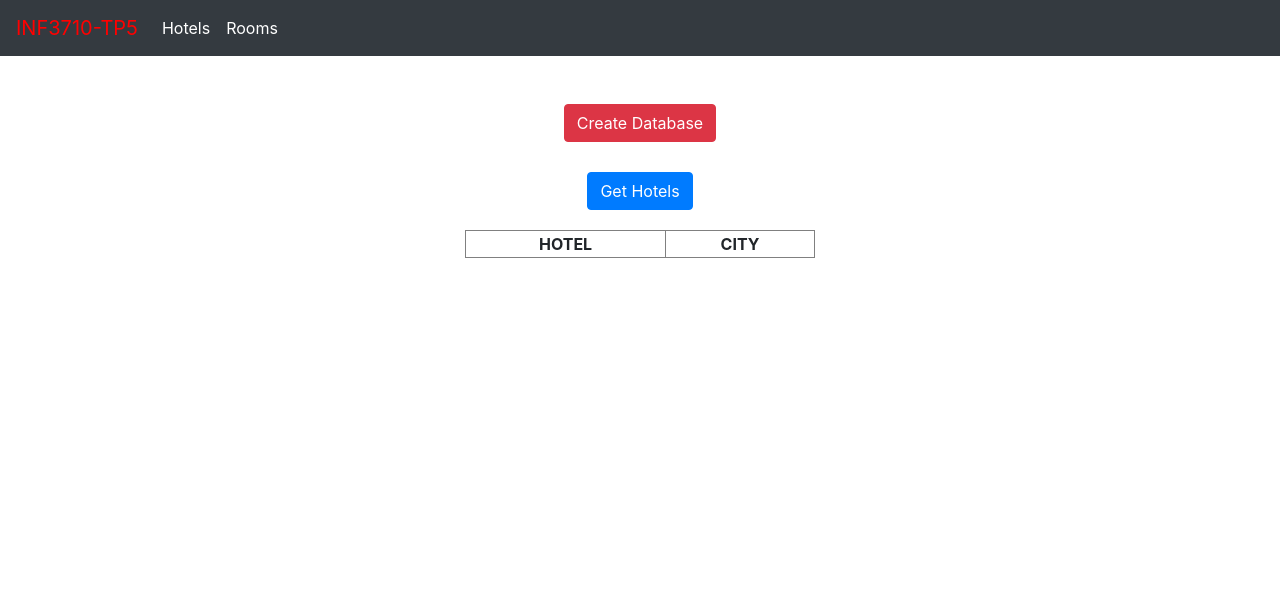
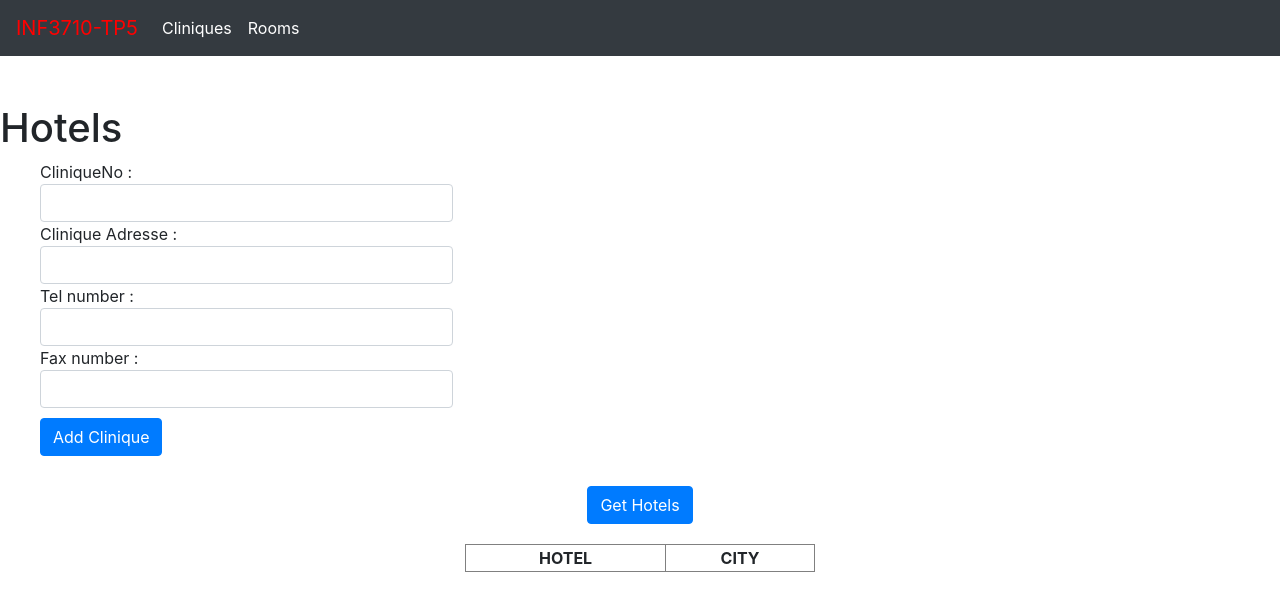
Before and after one commit to rouph/INF3710_TP5, an Angular app in the folder client/: page /clinique in a window 1280 px wide. Before the commit this address led to /. Shown: the top 610 px of the page. Built offline with nearby package versions, Linux system fonts and the light colour scheme.

Commit message:
added clinique component

```diff
--- a/client/src/app/app-routing.module.ts
+++ b/client/src/app/app-routing.module.ts
@@ -2,13 +2,13 @@ import { NgModule } from "@angular/core";
 import { RouterModule, Routes } from "@angular/router";
 
 import { AppComponent } from "./app.component";
-import { HotelComponent } from "./hotel/hotel.component";
+import { CliniqueVetComponent } from "./clinique-vet/clinique-vet.component";
 import { RoomComponent } from "./room/room.component";
 
 const routes: Routes = [
   { path: "app", component: AppComponent },
   { path: "room", component: RoomComponent },
-  { path: "hotel", component: HotelComponent }
+  { path: "clinique", component: CliniqueVetComponent }
 ];
 
 @NgModule({
--- a/client/src/app/app.component.html
+++ b/client/src/app/app.component.html
@@ -6,7 +6,7 @@
     <a class="navbar-brand title" href="/">INF3710-TP5</a>
     <div class="navbar-expand mr-auto">
       <div class="navbar-nav">
-        <a class="nav-item nav-link active" routerLink="/hotel">Hotels</a>
+        <a class="nav-item nav-link active" routerLink="/clinique">Cliniques</a>
         <a class="nav-item nav-link active" routerLink="/room">Rooms</a>
       </div>
     </div>
--- a/client/src/app/app.module.ts
+++ b/client/src/app/app.module.ts
@@ -5,15 +5,15 @@ import { FormsModule } from "@angular/forms";
 import { BrowserModule } from "@angular/platform-browser";
 import { AppRoutingModule } from "./app-routing.module";
 import { AppComponent } from "./app.component";
+import { CliniqueVetComponent } from "./clinique-vet/clinique-vet.component";
 import { CommunicationService } from "./communication.service";
-import { HotelComponent } from "./hotel/hotel.component";
 import { RoomComponent } from "./room/room.component";
 
 @NgModule({
   declarations: [
     AppComponent,
     RoomComponent,
-    HotelComponent,
+    CliniqueVetComponent,
   ],
   imports: [
     CommonModule,
--- /dev/null
+++ b/client/src/app/clinique-vet/clinique-vet.component.html
@@ -0,0 +1,16 @@
+
+<div id="hotel" style="text-align: left">
+  <h1> Hotels</h1>
+  <div id="error" class="alert alert-danger" role="alert" *ngIf="duplicateError">
+    Insertion sur une cle primaire qui existe deja
+  </div>
+    <ul style="list-style: none;">
+      CliniqueNo : <li><input class="form-control col-md-4" #cliniqueNo></li>
+      Clinique Adresse : <li><input class="form-control col-md-4" #adresse></li>
+      Tel number : <li><input  class="form-control col-md-4" #telNumber></li>
+      Fax number : <li><input  class="form-control col-md-4" #faxNumber></li>
+    <li><button type="button" class="btn btn-primary"
+      (click)="insertClinique(cliniqueNo.value,adresse.value, telNumber.value,faxNumber.value)"> Add Clinique</button></li>
+    </ul>
+
+  </div>
--- /dev/null
+++ b/client/src/app/clinique-vet/clinique-vet.component.ts
@@ -0,0 +1,34 @@
+import { Component, OnInit } from '@angular/core';
+import { CommunicationService } from '../communication.service';
+
+@Component({
+  selector: 'app-clinique-vet',
+  templateUrl: './clinique-vet.component.html',
+  styleUrls: ['./clinique-vet.component.css']
+})
+export class CliniqueVetComponent implements OnInit {
+
+
+  ngOnInit() {
+  }
+  public constructor(private communicationService: CommunicationService) { }
+
+
+  public duplicateError: boolean = false;
+
+  public insertClinique(cliniqueNumber: string, adresse: string, telNumber: string, faxNumber: string): void {
+    const clinique: any = {
+        "cliniqueNumber" : cliniqueNumber,
+        "adresse" : adresse,
+        "telNumber" : telNumber,
+        "faxNumber" : faxNumber,
+    };
+    this.communicationService.insertHotel(clinique).subscribe((res: number) => {
+        if (res > 0) {
+            this.communicationService.filter("update");
+        }
+        this.duplicateError = (res === -1);
+    });
+  }
+
+}
--- a/client/src/app/hotel/hotel.component.html
+++ /dev/null
@@ -1,14 +0,0 @@
-
-<div id="hotel" style="text-align: left">
-  <h1> Hotels</h1>
-  <div id="error" class="alert alert-danger" role="alert" *ngIf="duplicateError">
-    Insertion sur une cle primaire qui existe deja
-  </div>
-    <ul style="list-style: none;">
-      hotelNo : <li><input class="form-control col-md-4" #hotelNo></li>
-      hotelName : <li><input class="form-control col-md-4" #hotelName></li>
-      hotelCity : <li><input  class="form-control col-md-4" #hotelCity></li>
-    <li><button type="button" class="btn btn-primary" (click)="insertHotel(hotelNo.value,hotelName.value, hotelCity.value)"> Add Hotel</button></li>
-    </ul>
-
-  </div>
--- a/client/src/app/hotel/hotel.component.ts
+++ /dev/null
@@ -1,30 +0,0 @@
-import { Component } from "@angular/core";
-import { CommunicationService } from "./../communication.service";
-
-@Component({
-  selector: "app-hotel",
-  templateUrl: "./hotel.component.html",
-  styleUrls: ["./hotel.component.css"]
-})
-
-export class HotelComponent {
-
-  public constructor(private communicationService: CommunicationService) { }
-
-
-  public duplicateError: boolean = false;
-
-  public insertHotel(hotelNo: string, hotelName: string, hotelCity: string): void {
-    const hotel: any = {
-        "hotelNo" : hotelNo,
-        "hotelName" : hotelName,
-        "city" : hotelCity
-    };
-    this.communicationService.insertHotel(hotel).subscribe((res: number) => {
-        if (res > 0) {
-            this.communicationService.filter("update");
-        }
-        this.duplicateError = (res === -1);
-    });
-  }
-}
```
Also changed, not shown: client/src/app/clinique-vet/clinique-vet.component.css (added), 1 other file (tests, documents, lock files or other folders).
